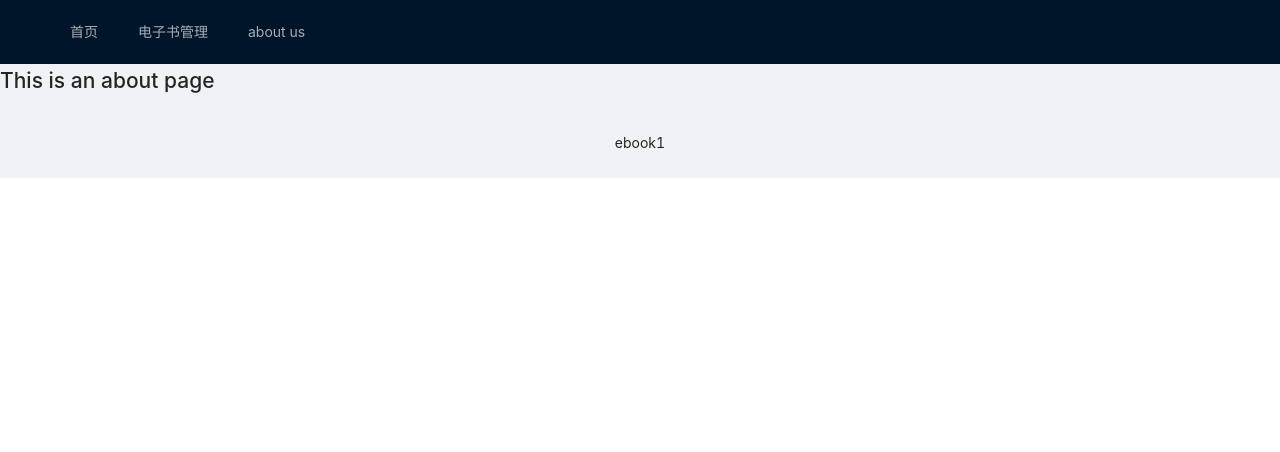
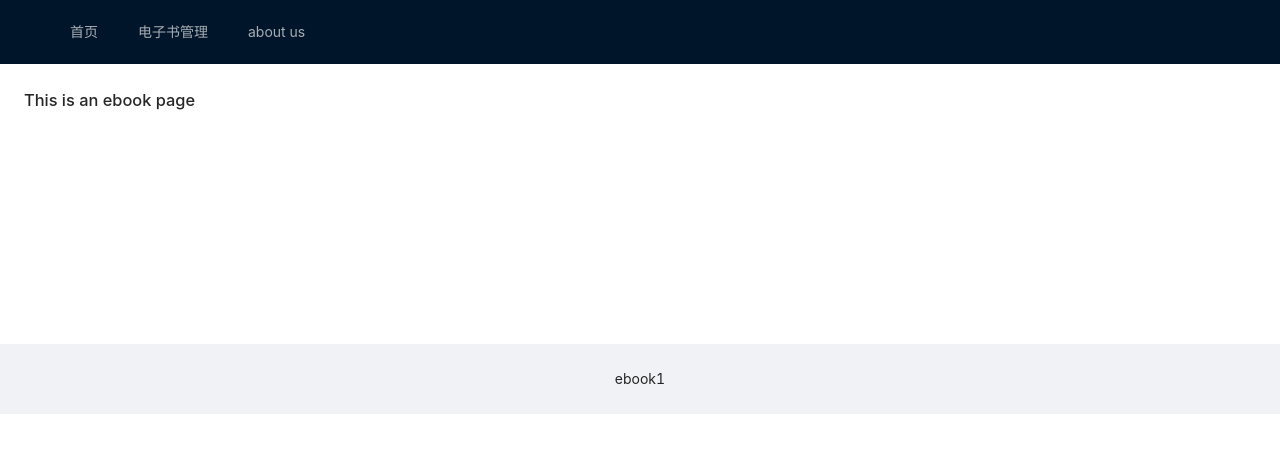
Before and after one commit to wlm2012/studyVue, a Vue app in the folder vue/: page /admin/ebook in a window 1280 px wide. Shown: the top 452 px of the page. Built offline with nearby package versions, Linux system fonts and the light colour scheme; no server answers.

Commit message:
修改电子书管理页面

```diff
--- a/vue/src/views/admin/admin_ebook.vue
+++ b/vue/src/views/admin/admin_ebook.vue
@@ -1,5 +1,11 @@
 <template>
-  <div class="about">
-    <h1>This is an about page</h1>
-  </div>
+  <a-layout>
+    <a-layout-content
+        :style="{ background: '#fff', padding: '24px', margin: 0, minHeight: '280px' }"
+    >
+      <div class="about">
+        <h1>This is an ebook page</h1>
+      </div>
+    </a-layout-content>
+  </a-layout>
 </template>
```
